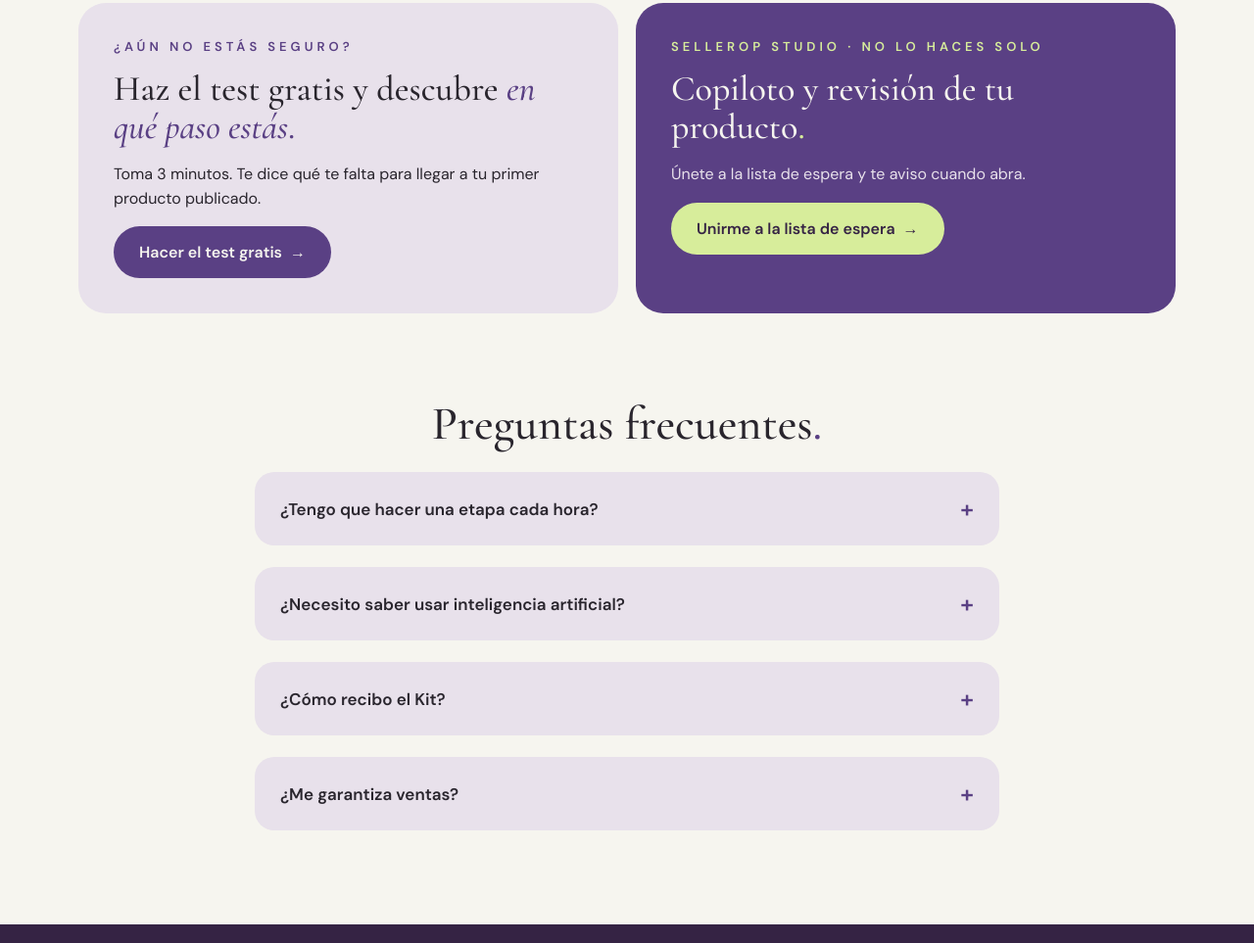
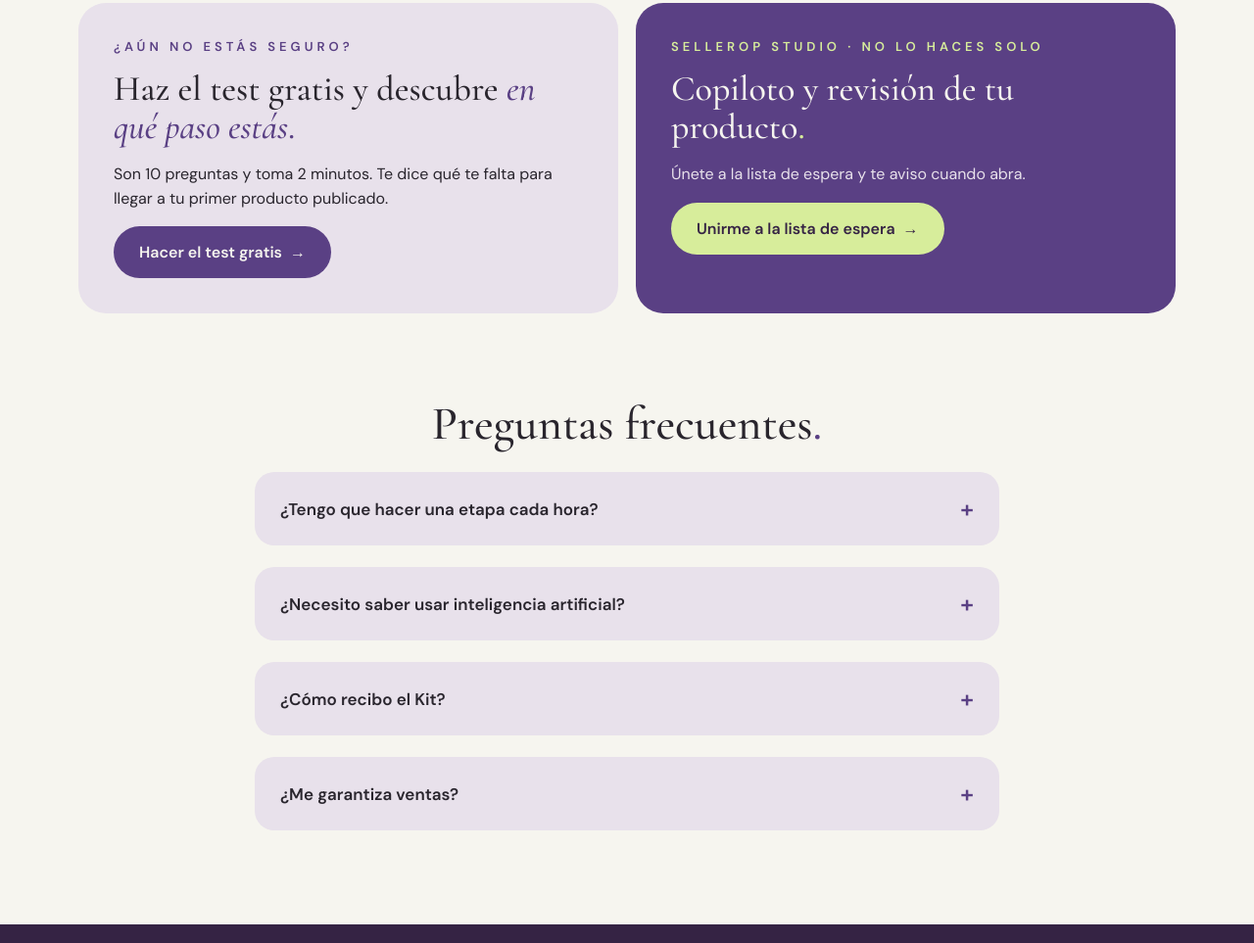
Before and after one commit to sellerop/sellerop.github.io, a plain HTML site: page index.html in a window 1280 px wide. Shown: the part 5339-6302 px from the top of the page at 98% size. Drawn offline with nearby package versions, Linux system fonts and the light colour scheme.

Commit message:
Landing: duración del test igual que el test real

```diff
--- a/index.html
+++ b/index.html
@@ -295,7 +295,7 @@ details[open] .faq-plus{transform:rotate(45deg)}
 <div style="background: var(--lavender); border-radius: 28px; padding: 36px; display: flex; flex-direction: column; gap: 16px">
 <p style="margin: 0; color: var(--violet); font-size: 13px; font-weight: 600; letter-spacing: 4px">¿AÚN NO ESTÁS SEGURO?</p>
 <h3 class="serif" style="margin: 0; font-size: 36px; line-height: 1.08">Haz el test gratis y descubre <em style="color: var(--violet)">en qué paso estás</em><span style="color: var(--violet)">.</span></h3>
-<p style="margin: 0; font-size: 16px; line-height: 1.55">Toma 3 minutos. Te dice qué te falta para llegar a tu primer producto publicado.</p>
+<p style="margin: 0; font-size: 16px; line-height: 1.55">Son 10 preguntas y toma 2 minutos. Te dice qué te falta para llegar a tu primer producto publicado.</p>
 <a href="test.html#test" style="align-self: flex-start; background: var(--violet); color: var(--ivory); text-decoration: none; font-weight: 600; font-size: 16px; border-radius: 999px; padding: 16px 26px; min-height: 44px; box-sizing: border-box; display: inline-flex; align-items: center; gap: 8px">Hacer el test gratis <span aria-hidden="true">→</span></a>
 </div>
 <div style="background: var(--violet); color: var(--ivory); border-radius: 28px; padding: 36px; display: flex; flex-direction: column; gap: 16px">
```
